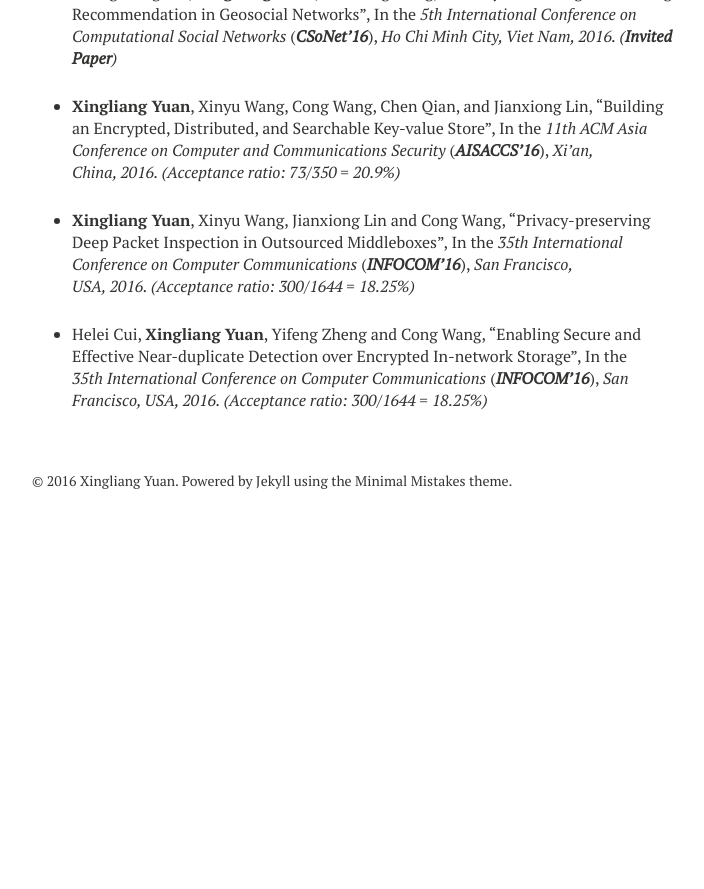
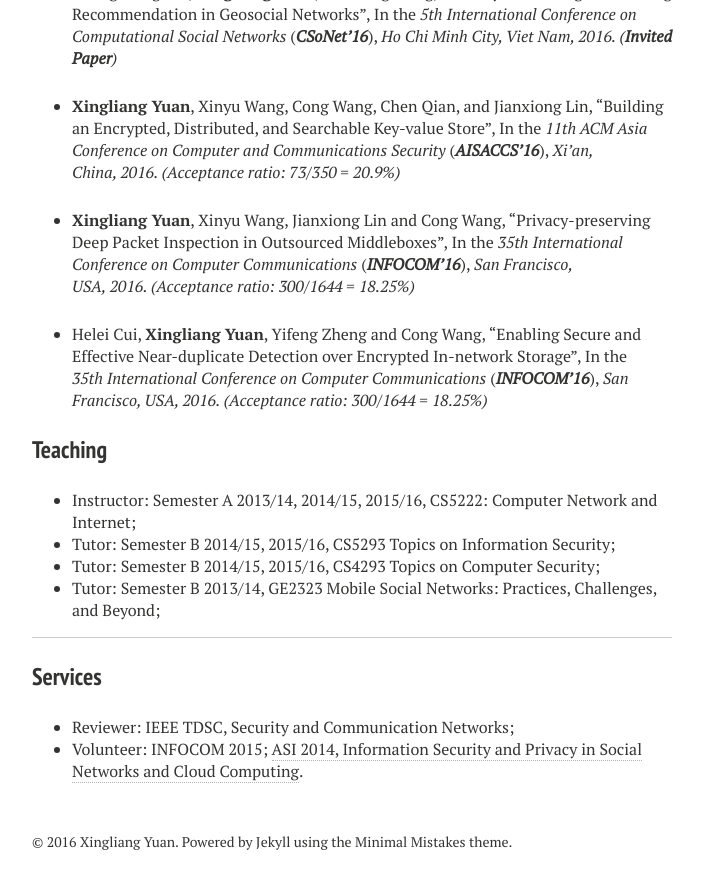
Before and after one commit to fooc/academic.fooc.github.io, a Jekyll site: the page built from index.md, in a window 1280 px wide and 900 px high, scrolled down 1135 px. Shown: the top 889 px of the window, without its empty margins (288-992 px from the left). Built offline with Jekyll 4.4.1, drawn with Linux system fonts in a browser that asks for light colours; nearby versions of some CDN libraries; before the commit the page ends 1674 px from its top, so only the background shows below that.

Commit message:
Update index.md

```diff
--- a/index.md
+++ b/index.md
@@ -31,3 +31,17 @@ I am interested in cloud security, network security, hardware security, and mobi
 - **Xingliang Yuan**, Xinyu Wang, Jianxiong Lin and Cong Wang, "Privacy-preserving Deep Packet Inspection in Outsourced Middleboxes", In the _35th International Conference on Computer Communications_ (**_INFOCOM'16_**), _San Francisco, USA, 2016. (Acceptance ratio: 300/1644 = 18.25%)_
 
 - Helei Cui, **Xingliang Yuan**, Yifeng Zheng and Cong Wang, "Enabling Secure and Effective Near-duplicate Detection over Encrypted In-network Storage", In the _35th International Conference on Computer Communications_ (**_INFOCOM'16_**), _San Francisco, USA, 2016. (Acceptance ratio: 300/1644 = 18.25%)_
+
+### Teaching
+
+- Instructor: Semester A 2013/14, 2014/15, 2015/16, CS5222: Computer Network and Internet;
+- Tutor: Semester B 2014/15, 2015/16, CS5293 Topics on Information Security;
+- Tutor: Semester B 2014/15, 2015/16, CS4293 Topics on Computer Security;
+- Tutor: Semester B 2013/14, GE2323 Mobile Social Networks: Practices, Challenges, and Beyond;
+
+---
+
+### Services
+
+- Reviewer: IEEE TDSC, Security and Communication Networks;
+- Volunteer: INFOCOM 2015; [ASI 2014, Information Security and Privacy in Social Networks and Cloud Computing](http://conference.cs.cityu.edu.hk/asi14/index.htm).
```
